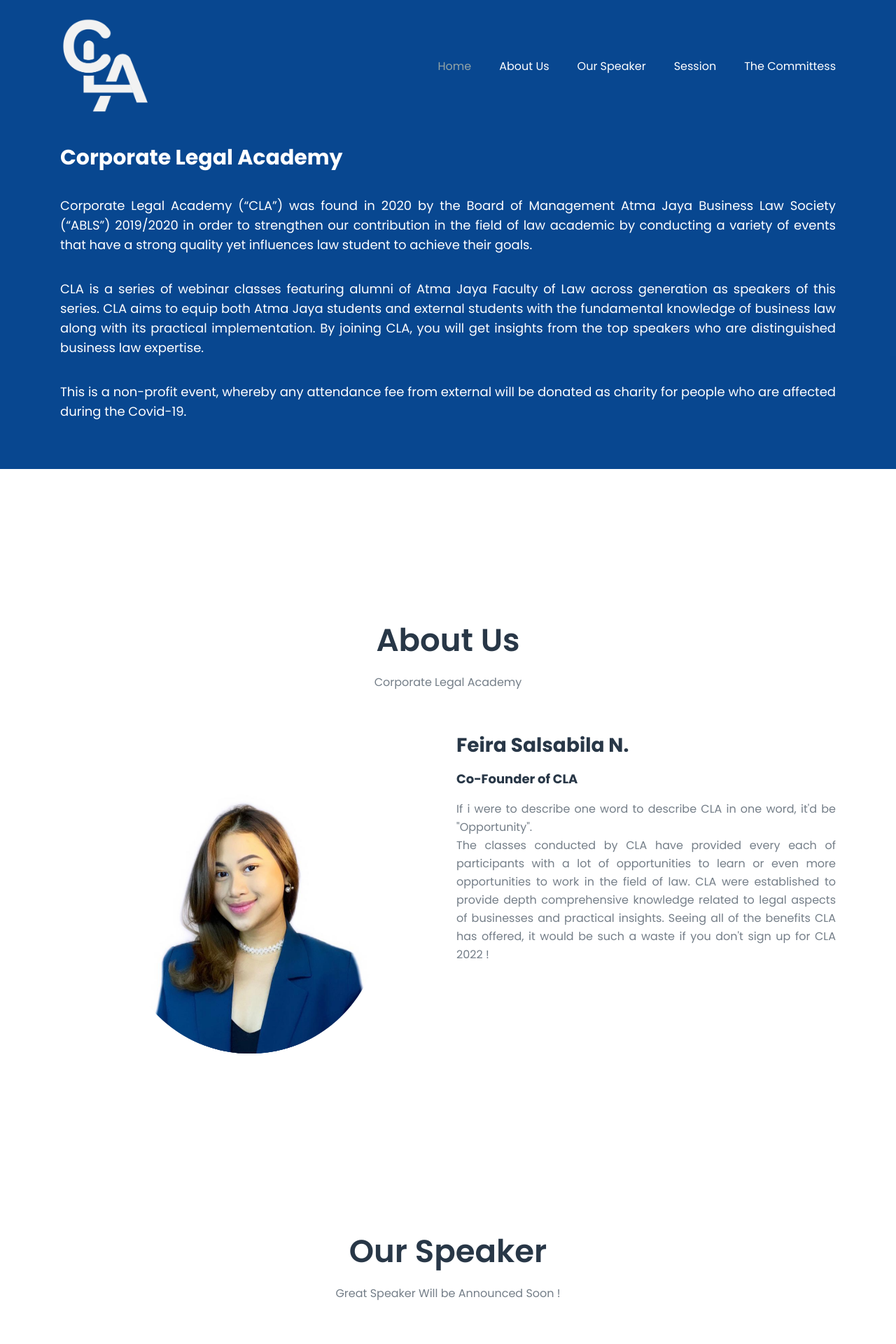
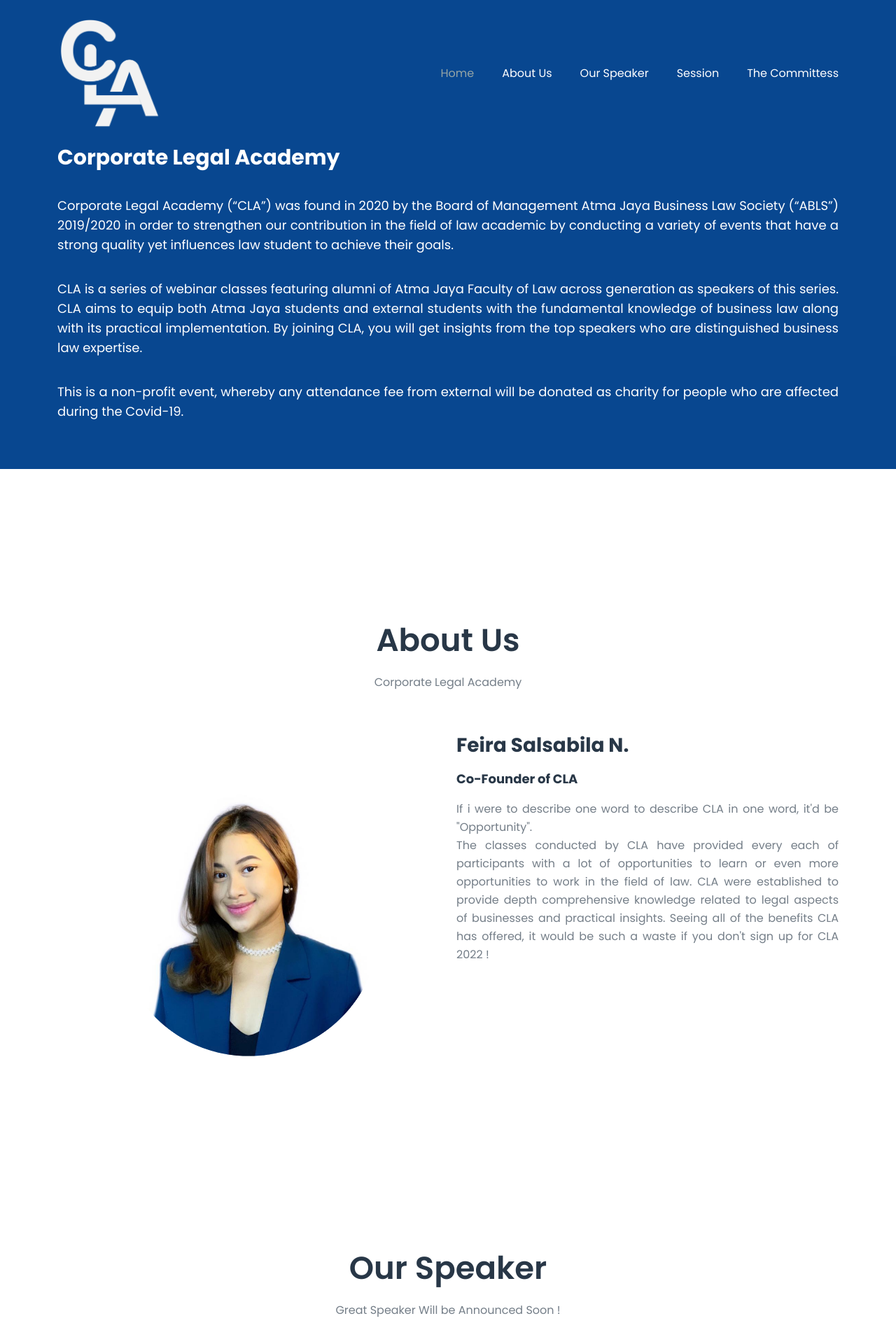
Before and after one commit to Tintapen/coprlegal, a CodeIgniter app: page /database/ in a window 1280 px wide. Shown: the top 1920 px of the page at 70% size. Run offline with CodeIgniter, Linux system fonts and the light colour scheme.

Commit message:
Merubah plugin bootstrap dan posisi ketika diklik menu header

```diff
--- a/application/views/template/committee.php
+++ b/application/views/template/committee.php
@@ -53,7 +53,7 @@
 	}
 </style>
 <!-- ====== COMMITESS PART START ======-->
-<section id="committee" class="blog-area pt-170 pb-140">
+<section id="committee" class="blog-area pt-190 pb-140">
 	<div class="container">
 		<div class="row">
 			<div class="section-title">
--- a/application/views/template/footer.php
+++ b/application/views/template/footer.php
@@ -53,7 +53,9 @@
 
 
 <!--====== Bootstrap js ======-->
-<script src="<?php echo base_url(); ?>assets/js/bootstrap.bundle-5.0.0.alpha-min.js"></script>
+<script src="https://cdn.jsdelivr.net/npm/bootstrap@5.0.2/dist/js/bootstrap.bundle.min.js" integrity="sha384-MrcW6ZMFYlzcLA8Nl+NtUVF0sA7MsXsP1UyJoMp4YLEuNSfAP+JcXn/tWtIaxVXM" crossorigin="anonymous"></script>
+<!-- <script src="<? //php echo base_url();
+					?>assets/js/bootstrap.bundle-5.0.0.alpha-min.js"></script> -->
 
 <!--====== wow js ======-->
 <script src="<?php echo base_url(); ?>assets/js/wow.min.js"></script>
--- a/application/views/template/header.php
+++ b/application/views/template/header.php
@@ -20,7 +20,9 @@
 	<link rel="stylesheet" href="<?php echo base_url(); ?>assets/css/LineIcons.2.0.css">
 
 	<!--====== Bootstrap CSS ======-->
-	<link rel="stylesheet" href="<?php echo base_url(); ?>assets/css/bootstrap-5.0.5-alpha.min.css">
+	<link href="https://cdn.jsdelivr.net/npm/bootstrap@5.0.2/dist/css/bootstrap.min.css" rel="stylesheet" integrity="sha384-EVSTQN3/azprG1Anm3QDgpJLIm9Nao0Yz1ztcQTwFspd3yD65VohhpuuCOmLASjC" crossorigin="anonymous">
+	<!-- <link rel="stylesheet" href="<? //php echo base_url();
+										?>assets/css/bootstrap-5.0.5-alpha.min.css"> -->
 
 	<!--====== Style CSS ======-->
 	<link rel="stylesheet" href="<?php echo base_url(); ?>assets/css/style.css">
@@ -70,7 +72,7 @@
 								<span class="toggler-icon"></span>
 							</button>
 							<div class="collapse navbar-collapse sub-menu-bar" id="navbarSupportedContent">
-								<ul id="nav" class="navbar-nav ml-auto">
+								<ul id="nav" class="navbar-nav ms-auto">
 									<li class="nav-item">
 										<a class="page-scroll" href="#home">Home</a>
 									</li>
--- a/application/views/template/our-speaker.php
+++ b/application/views/template/our-speaker.php
@@ -1,5 +1,5 @@
 <!--====== Our Speaker PART START ======-->
-<section id="our-speaker" class="team-area pt-170 pb-140">
+<section id="our-speaker" class="team-area pt-190 pb-140">
 	<div class="container">
 		<div class="row">
 			<div class="col-xl-6 col-lg-7 col-md-10 mx-auto">
--- a/application/views/template/session.php
+++ b/application/views/template/session.php
@@ -1,5 +1,5 @@
 <!--====== SESSION PART START ======-->
-<section id="session" class="blog-area pt-170 pb-140">
+<section id="session" class="blog-area pt-190 pb-140">
 	<div class="container">
 		<div class="row">
 			<div class="section-title">
```
